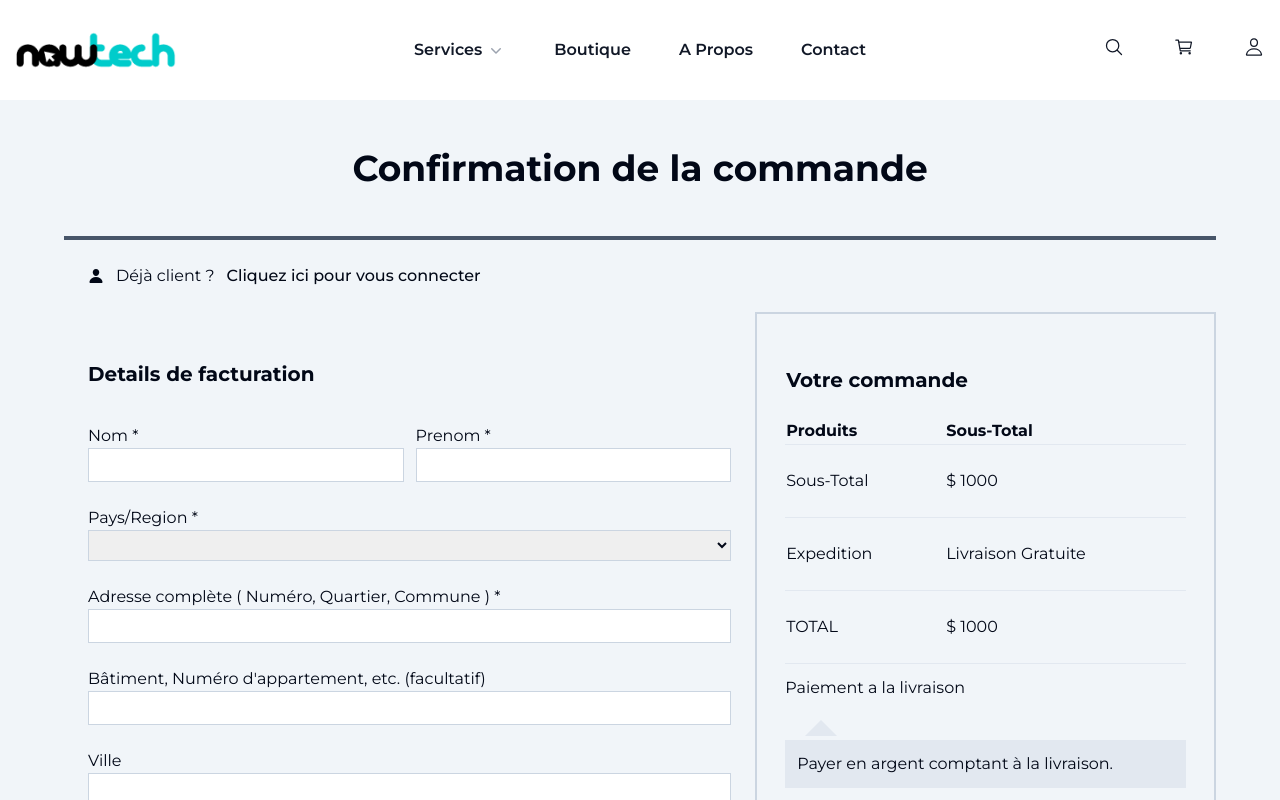
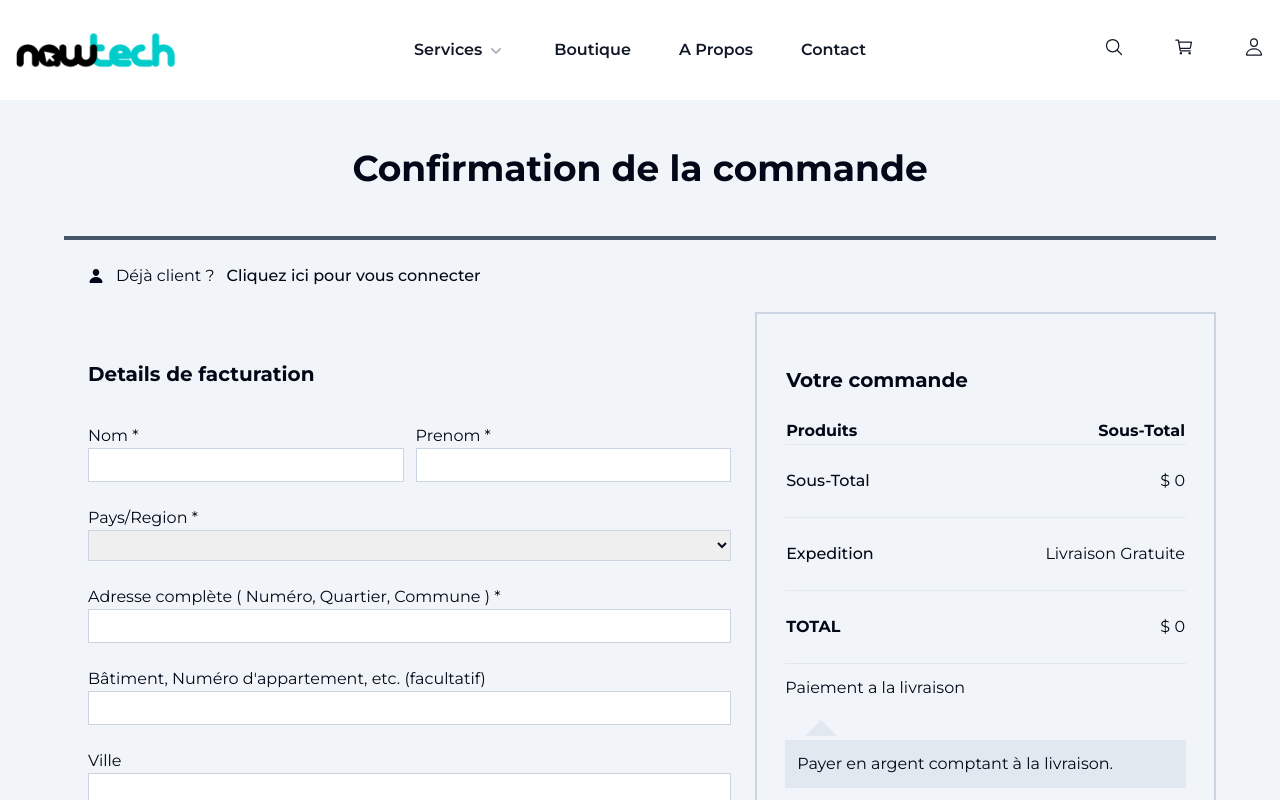
Before and after one commit to BlackJr-Git/e-commerce-shop, a React (Vite) app: page /checkout in a window 1280 px wide. Shown: the top 800 px of the page. Built offline with nearby package versions, Linux system fonts and the light colour scheme.

Commit message:
feat : checkout form

```diff
--- a/src/appStore.js
+++ b/src/appStore.js
@@ -5,5 +5,5 @@ export const useStore = create((set) => ({
   productsAddedToCart: [],
   updateCart(newCart){
     set({productsAddedToCart : newCart})
-  }
+  },
 }));
--- /dev/null
+++ b/src/components/checkout-details.jsx
@@ -0,0 +1,90 @@
+/* eslint-disable react/prop-types */
+import { Button } from "./ui/button";
+import { useStore } from "@/appStore";
+import { cartPriceSum } from "@/utils";
+import { useState,useEffect } from "react";
+
+function CheckoutDetails({ registerFunction }) {
+  const { productsAddedToCart } = useStore();
+  const [totalPrice, setTotalPrice ] = useState(0)
+  useEffect(() => {
+    setTotalPrice(cartPriceSum(productsAddedToCart))
+  }, [productsAddedToCart]);
+
+  return (
+    <div className=" w-2/5">
+      <div className="max-w-6xl m-auto p-7 mb-6 border-2 border-slate-300">
+        <table className="w-full">
+          <thead className="w-full font-bold border-b border-slate-200">
+            <tr colSpan={"2"} className="py-6 text-xl">
+              <td colSpan={"2"} className="py-6 text-xl">
+                Votre commande{" "}
+              </td>
+            </tr>
+            <tr>
+              <td>Produits</td>
+              <td className="text-right">Sous-Total</td>
+            </tr>
+          </thead>
+          <tbody className="w-full border-b border-slate-200">
+            {productsAddedToCart.map((product) => (
+              <ProductCard product={product} key={product.ID} />
+            ))}
+          </tbody>
+          <tfoot className="w-full">
+          <tr className="border-b border-slate-200 ">
+              <td className="w-40 py-6 font-medium">Sous-Total</td>
+              <td className=" py-6 text-right">$ {totalPrice} </td>
+            </tr>
+            <tr className="border-b border-slate-200">
+              <td className="py-6 font-medium">Expedition</td>
+              <td className="py-6 text-right">Livraison Gratuite</td>
+            </tr>
+            <tr className="border-b border-slate-200">
+              <td className="py-6 font-bold">TOTAL</td>
+              <td className="py-6 text-right">$ {totalPrice} </td>
+            </tr>
+          </tfoot>
+        </table>
+        <p className="py-3">Paiement a la livraison </p>
+        <div className="before:content-[''] before:w-5 before:h-5 before:block before:mx-5 before:my-1 before:border-l-[16px] before:border-l-transparent before:border-b-[16px] before:border-b-slate-200 before:border-r-[16px] before:border-r-transparent">
+          <p className="bg-slate-200 p-3">
+            Payer en argent comptant à la livraison.
+          </p>
+        </div>
+
+        <div className="flex items-start py-6 gap-3">
+          <input
+            {...registerFunction("newsletter")}
+            className="my-1 w-3 h-3"
+            type="checkbox"
+            name="newsletter"
+            id="newsletter"
+          />
+          <p className="font-semibold">
+            Je voudrais recevoir des e-mails exclusifs avec des réductions et
+            des informations sur le produit
+          </p>
+        </div>
+        <p>
+          Vos données personnelles seront utilisées pour le traitement de votre
+          commande, vous accompagner au cours de votre visite du site web, et
+          pour d’autres raisons décrites dans notre politique de
+          confidentialité.
+        </p>
+        <Button className="font-semibold w-full p-6 my-6">COMMANDER</Button>
+      </div>
+    </div>
+  );
+}
+
+function ProductCard({ product }) {
+  return (
+      <tr className="">
+        <td className="py-3"> {product.name} </td>
+        <td className="py-3 text-right">$ {product.price} </td>
+      </tr>
+  );
+}
+
+export default CheckoutDetails;
--- a/src/components/index.js
+++ b/src/components/index.js
@@ -19,3 +19,5 @@ export { default as ProductSearchBar } from "./product-search-bar";
 export { default as SingleProductCard } from "./single-product-card";
 export { default as SingleProductInfo } from "./single-products-info";
 export { default as SideCart } from "./side-cart";
+export { default as CheckoutForm } from "./checkout-form";
+export { default as CheckoutDetails } from "./checkout-details";
--- a/src/components/product-card.jsx
+++ b/src/components/product-card.jsx
@@ -42,8 +42,7 @@ function Pcard({ productData }) {
 
   function addToCart() {
     const newCart = [...productsAddedToCart, productData ]
-    updateCart(newCart) ,
-    console.log(productsAddedToCart);
+    updateCart(newCart)
   }
 
   return (
--- a/src/components/side-cart.jsx
+++ b/src/components/side-cart.jsx
@@ -2,14 +2,16 @@
 import { Button } from "./ui/button";
 import { useStore } from "@/appStore";
 import { Link } from "react-router-dom";
+import { useEffect,useState } from "react";
+import { cartPriceSum } from "@/utils";
 
 function SideCart({ className, handleClick }) {
   const { productsAddedToCart } = useStore();
   // console.log(productsAddedToCart);
-  let totalPrice = 0
-  productsAddedToCart.forEach(product => {
-    totalPrice = totalPrice + product.price
-  });
+  const [totalPrice, setTotalPrice ] = useState(0)
+  useEffect(() => {
+    setTotalPrice(cartPriceSum(productsAddedToCart))
+  }, [productsAddedToCart]);
   return (
     <div className={className}>
       {productsAddedToCart != [] ? (
--- a/src/pages/cart.jsx
+++ b/src/pages/cart.jsx
@@ -1,7 +1,10 @@
 /* eslint-disable react/prop-types */
 import { Button } from "@/components/ui/button";
 import { useStore } from "@/appStore";
-import { useState } from "react";
+import { Link } from "react-router-dom";
+import { useEffect,useState } from "react";
+import { cartPriceSum } from "@/utils";
+
 
 function Cart() {
   return (
@@ -98,10 +101,10 @@ function TotalCart() {
 
   const { productsAddedToCart } = useStore();
   // const [totalPrice , setTotalPrice ] = useState(0)
-  let totalPrice = 0
-  productsAddedToCart.forEach(product => {
-    totalPrice = totalPrice + product.price
-  });
+  const [totalPrice, setTotalPrice ] = useState(0)
+  useEffect(() => {
+    setTotalPrice(cartPriceSum(productsAddedToCart))
+  }, [productsAddedToCart]);
 
   return (
     <div className="max-w-6xl m-auto p-7 border border-slate-200 mb-6">
@@ -127,7 +130,7 @@ function TotalCart() {
           </tr>
         </tbody>
         <tfoot>
-          <td colSpan={"2"}><Button className="font-semibold w-full p-6">COMMANDER</Button></td>
+          <td colSpan={"2"}><Button className="font-semibold w-full p-6"><Link to={"/checkout"}>COMMANDER</Link></Button></td>
         </tfoot>
       </table>
     </div>
--- a/src/pages/checkout.jsx
+++ b/src/pages/checkout.jsx
@@ -1,214 +1,11 @@
+/* eslint-disable react/prop-types */
 import { Link } from "react-router-dom";
 import { Button } from "@/components/ui/button";
 import { useForm } from "react-hook-form";
 import { useState } from "react";
+import { CheckoutForm,CheckoutDetails } from "@/components";
 
-function CheckoutForm({ registerFunction }) {
-  return (
-    <div>
-      <div className="flex justify-between gap-3">
-        <div className="flex flex-col w-1/2 py-3">
-          <label htmlFor="name">Nom *</label>
-          <input
-            {...registerFunction("name", {
-              required: "Ce champ est obligatoire",
-            })}
-            className="p-1 border border-slate-300"
-            type="text"
-            name="name"
-          />
-        </div>
-        <div className="flex flex-col w-1/2 py-3">
-          <label htmlFor="firstName">Prenom *</label>
-          <input
-            {...registerFunction("firstName", {
-              required: "Ce champ est obligatoire",
-            })}
-            className="p-1 border border-slate-300"
-            type="text"
-            name="firstName"
-          />
-        </div>
-      </div>
-      <div className="flex flex-col py-3">
-        <label htmlFor="country">Pays/Region *</label>
-        <select
-          name="country"
-          id=""
-          className="p-1 border border-slate-300"
-          {...registerFunction("country", {
-            required: "Ce champ est obligatoire",
-          })}
-        >
-          <option value="Congo-Kinshasa">Congo-Kinshasa</option>
-          <option value="Congo-Brazzaville">Congo-Brazzaville</option>
-        </select>
-      </div>
 
-      <div className="flex flex-col py-3">
-        <label htmlFor="adress">
-          Adresse complète ( Numéro, Quartier, Commune ) *
-        </label>
-        <input
-          {...registerFunction("adress", {
-            required: "Ce champ est obligatoire",
-          })}
-          className="p-1 border border-slate-300"
-          type="text"
-          name="adress"
-        />
-      </div>
-
-      <div className="flex flex-col py-3">
-        <label htmlFor="adress-2">
-          Bâtiment, Numéro d'appartement, etc. (facultatif)
-        </label>
-        <input
-          {...registerFunction("adress2")}
-          className="p-1 border border-slate-300"
-          type="text"
-          name="adress2"
-        />
-      </div>
-
-      <div className="flex flex-col py-3">
-        <label htmlFor="city">Ville</label>
-        <input
-          {...registerFunction("city", {
-            required: "Ce champ est obligatoire",
-          })}
-          className="p-1 border border-slate-300"
-          type="text"
-          name="city"
-        />
-      </div>
-
-      <div className="flex flex-col py-3">
-        <label htmlFor="township">Province/Commune</label>
-        <input
-          {...registerFunction("township", {
-            required: "Ce champ est obligatoire",
-          })}
-          className="p-1 border border-slate-300"
-          type="text"
-          name="township"
-        />
-      </div>
-
-      <div className="flex flex-col py-3">
-        <label htmlFor="phone">Telephone</label>
-        <input
-          {...registerFunction("phone", {
-            required: "Ce champ est obligatoire",
-            pattern: {
-              value: /^[0-9]{10}$/i,
-              message: "Ce champ n'est pas un numero de telephone valide",
-            },
-          })}
-          className="p-1 border border-slate-300"
-          type="text"
-          name="phone"
-        />
-      </div>
-
-      <div className="flex flex-col py-3">
-        <label htmlFor="email">Mail</label>
-        <input
-          {...registerFunction("email", {
-            required: "Ce champ est obligatoire",
-            pattern: {
-              value: /^[a-zA-Z0-9._-]+@[a-zA-Z0-9.-]+\.[a-zA-Z]{2,}$/,
-              message: "Ce champ n'est pas un email valide",
-            },
-          })}
-          className="p-1 border border-slate-300"
-          type="email"
-          name="email"
-        />
-      </div>
-
-      <div className="flex flex-col py-3">
-        <label htmlFor="notes">Note de commande (facultatif) </label>
-        <textarea
-          {...registerFunction("notes")}
-          className="p-1 border border-slate-300"
-          name="notes"
-          id=""
-          cols="30"
-          rows="3"
-        ></textarea>
-      </div>
-    </div>
-  );
-}
-
-function CheckoutDetails({ registerFunction }) {
-  return (
-    <div className=" w-2/5">
-      <div className="max-w-6xl m-auto p-7 mb-6 border-2 border-slate-300">
-        <table className="w-full ">
-          <thead className="w-full font-bold border-b border-slate-200">
-            <tr colSpan={"2"} className="py-6 text-xl">
-              <td colSpan={"2"} className="py-6 text-xl">
-                Votre commande{" "}
-              </td>
-            </tr>
-            <tr>
-              <td>Produits</td>
-              <td>Sous-Total</td>
-            </tr>
-          </thead>
-          <tbody>
-            <tr className="border-b border-slate-200 ">
-              <td className="w-40 py-6">Sous-Total</td>
-              <td className=" py-6">$ 1000 </td>
-            </tr>
-            <tr className="border-b border-slate-200">
-              <td className="py-6">Expedition</td>
-              <td className="py-6">Livraison Gratuite</td>
-            </tr>
-            <tr className="border-b border-slate-200">
-              <td className="py-6">TOTAL</td>
-              <td className="py-6">$ 1000 </td>
-            </tr>
-          </tbody>
-          <tfoot>
-            {/* <td colSpan={"2"}>
-              { <Button className="font-semibold w-full p-6">COMMANDER</Button> }
-            </td> */}
-          </tfoot>
-        </table>
-        <p className="py-3">Paiement a la livraison </p>
-        <div className="before:content-[''] before:w-5 before:h-5 before:block before:mx-5 before:my-1 before:border-l-[16px] before:border-l-transparent before:border-b-[16px] before:border-b-slate-200 before:border-r-[16px] before:border-r-transparent">
-          <p className="bg-slate-200 p-3">
-            Payer en argent comptant à la livraison.
-          </p>
-        </div>
-
-        <div className="flex items-start py-6 gap-3">
-          <input
-            {...registerFunction("newsletter")}
-            className="my-1 w-3 h-3"
-            type="checkbox"
-            name="newsletter"
-            id="newsletter"
-          />
-          <p className="font-semibold">
-            Je voudrais recevoir des e-mails exclusifs avec des réductions et
-            des informations sur le produit
-          </p>
-        </div>
-        <p>
-          Vos données personnelles seront utilisées pour le traitement de votre
-          commande, vous accompagner au cours de votre visite du site web, et
-          pour d’autres raisons décrites dans notre politique de
-          confidentialité.
-        </p>
-        <Button className="font-semibold w-full p-6 my-6">COMMANDER</Button>
-      </div>
-    </div>
-  );
-}
 
 function Checkout() {
   const [formData, setFormData] = useState({
@@ -264,3 +61,211 @@ function Checkout() {
 }
 
 export default Checkout;
+
+
+// function CheckoutForm({ registerFunction }) {
+//   return (
+//     <div>
+//       <div className="flex justify-between gap-3">
+//         <div className="flex flex-col w-1/2 py-3">
+//           <label htmlFor="name">Nom *</label>
+//           <input
+//             {...registerFunction("name", {
+//               required: "Ce champ est obligatoire",
+//             })}
+//             className="p-1 border border-slate-300"
+//             type="text"
+//             name="name"
+//           />
+//         </div>
+//         <div className="flex flex-col w-1/2 py-3">
+//           <label htmlFor="firstName">Prenom *</label>
+//           <input
+//             {...registerFunction("firstName", {
+//               required: "Ce champ est obligatoire",
+//             })}
+//             className="p-1 border border-slate-300"
+//             type="text"
+//             name="firstName"
+//           />
+//         </div>
+//       </div>
+//       <div className="flex flex-col py-3">
+//         <label htmlFor="country">Pays/Region *</label>
+//         <select
+//           name="country"
+//           id=""
+//           className="p-1 border border-slate-300"
+//           {...registerFunction("country", {
+//             required: "Ce champ est obligatoire",
+//           })}
+//         >
+//           <option value="Congo-Kinshasa">Congo-Kinshasa</option>
+//           <option value="Congo-Brazzaville">Congo-Brazzaville</option>
+//         </select>
+//       </div>
+
+//       <div className="flex flex-col py-3">
+//         <label htmlFor="adress">
+//           Adresse complète ( Numéro, Quartier, Commune ) *
+//         </label>
+//         <input
+//           {...registerFunction("adress", {
+//             required: "Ce champ est obligatoire",
+//           })}
+//           className="p-1 border border-slate-300"
+//           type="text"
+//           name="adress"
+//         />
+//       </div>
+
+//       <div className="flex flex-col py-3">
+//         <label htmlFor="adress-2">
+//           Bâtiment, Numéro d'appartement, etc. (facultatif)
+//         </label>
+//         <input
+//           {...registerFunction("adress2")}
+//           className="p-1 border border-slate-300"
+//           type="text"
+//           name="adress2"
+//         />
+//       </div>
+
+//       <div className="flex flex-col py-3">
+//         <label htmlFor="city">Ville</label>
+//         <input
+//           {...registerFunction("city", {
+//             required: "Ce champ est obligatoire",
+//           })}
+//           className="p-1 border border-slate-300"
+//           type="text"
+//           name="city"
+//         />
+//       </div>
+
+//       <div className="flex flex-col py-3">
+//         <label htmlFor="township">Province/Commune</label>
+//         <input
+//           {...registerFunction("township", {
+//             required: "Ce champ est obligatoire",
+//           })}
+//           className="p-1 border border-slate-300"
+//           type="text"
+//           name="township"
+//         />
+//       </div>
+
+//       <div className="flex flex-col py-3">
+//         <label htmlFor="phone">Telephone</label>
+//         <input
+//           {...registerFunction("phone", {
+//             required: "Ce champ est obligatoire",
+//             pattern: {
+//               value: /^[0-9]{10}$/i,
+//               message: "Ce champ n'est pas un numero de telephone valide",
+//             },
+//           })}
+//           className="p-1 border border-slate-300"
+//           type="text"
+//           name="phone"
+//         />
+//       </div>
+
+//       <div className="flex flex-col py-3">
+//         <label htmlFor="email">Mail</label>
+//         <input
+//           {...registerFunction("email", {
+//             required: "Ce champ est obligatoire",
+//             pattern: {
+//               value: /^[a-zA-Z0-9._-]+@[a-zA-Z0-9.-]+\.[a-zA-Z]{2,}$/,
+//               message: "Ce champ n'est pas un email valide",
+//             },
+//           })}
+//           className="p-1 border border-slate-300"
+//           type="email"
+//           name="email"
+//         />
+//       </div>
+
+//       <div className="flex flex-col py-3">
+//         <label htmlFor="notes">Note de commande (facultatif) </label>
+//         <textarea
+//           {...registerFunction("notes")}
+//           className="p-1 border border-slate-300"
+//           name="notes"
+//           id=""
+//           cols="30"
+//           rows="3"
+//         ></textarea>
+//       </div>
+//     </div>
+//   );
+// }
+
+// function CheckoutDetails({ registerFunction }) {
+//   return (
+//     <div className=" w-2/5">
+//       <div className="max-w-6xl m-auto p-7 mb-6 border-2 border-slate-300">
+//         <table className="w-full ">
+//           <thead className="w-full font-bold border-b border-slate-200">
+//             <tr colSpan={"2"} className="py-6 text-xl">
+//               <td colSpan={"2"} className="py-6 text-xl">
+//                 Votre commande{" "}
+//               </td>
+//             </tr>
+//             <tr>
+//               <td>Produits</td>
+//               <td>Sous-Total</td>
+//             </tr>
+//           </thead>
+//           <tbody>
+//             <tr className="border-b border-slate-200 ">
+//               <td className="w-40 py-6">Sous-Total</td>
+//               <td className=" py-6">$ 1000 </td>
+//             </tr>
+//             <tr className="border-b border-slate-200">
+//               <td className="py-6">Expedition</td>
+//               <td className="py-6">Livraison Gratuite</td>
+//             </tr>
+//             <tr className="border-b border-slate-200">
+//               <td className="py-6">TOTAL</td>
+//               <td className="py-6">$ 1000 </td>
+//             </tr>
+//           </tbody>
+//           <tfoot>
+//             {/* <td colSpan={"2"}>
+//               { <Button className="font-semibold w-full p-6">COMMANDER</Button> }
+//             </td> */}
+//           </tfoot>
+//         </table>
+//         <p className="py-3">Paiement a la livraison </p>
+//         <div className="before:content-[''] before:w-5 before:h-5 before:block before:mx-5 before:my-1 before:border-l-[16px] before:border-l-transparent before:border-b-[16px] before:border-b-slate-200 before:border-r-[16px] before:border-r-transparent">
+//           <p className="bg-slate-200 p-3">
+//             Payer en argent comptant à la livraison.
+//           </p>
+//         </div>
+
+//         <div className="flex items-start py-6 gap-3">
+//           <input
+//             {...registerFunction("newsletter")}
+//             className="my-1 w-3 h-3"
+//             type="checkbox"
+//             name="newsletter"
+//             id="newsletter"
+//           />
+//           <p className="font-semibold">
+//             Je voudrais recevoir des e-mails exclusifs avec des réductions et
+//             des informations sur le produit
+//           </p>
+//         </div>
+//         <p>
+//           Vos données personnelles seront utilisées pour le traitement de votre
+//           commande, vous accompagner au cours de votre visite du site web, et
+//           pour d’autres raisons décrites dans notre politique de
+//           confidentialité.
+//         </p>
+//         <Button className="font-semibold w-full p-6 my-6">COMMANDER</Button>
+//       </div>
+//     </div>
+//   );
+// }
--- /dev/null
+++ b/src/utils/cartPriceSum.js
@@ -0,0 +1,9 @@
+function cartPriceSum(listOfProducts) {
+  let totalPrice = 0;
+  listOfProducts.forEach((product) => {
+    totalPrice = totalPrice + product.price;
+  });
+  return totalPrice
+}
+
+export default cartPriceSum;
--- /dev/null
+++ b/src/utils/index.js
@@ -0,0 +1 @@
+export { default as cartPriceSum } from "./cartPriceSum";
```
Also changed, not shown: src/components/checkout-form.jsx (added, +146 -0 lines).
